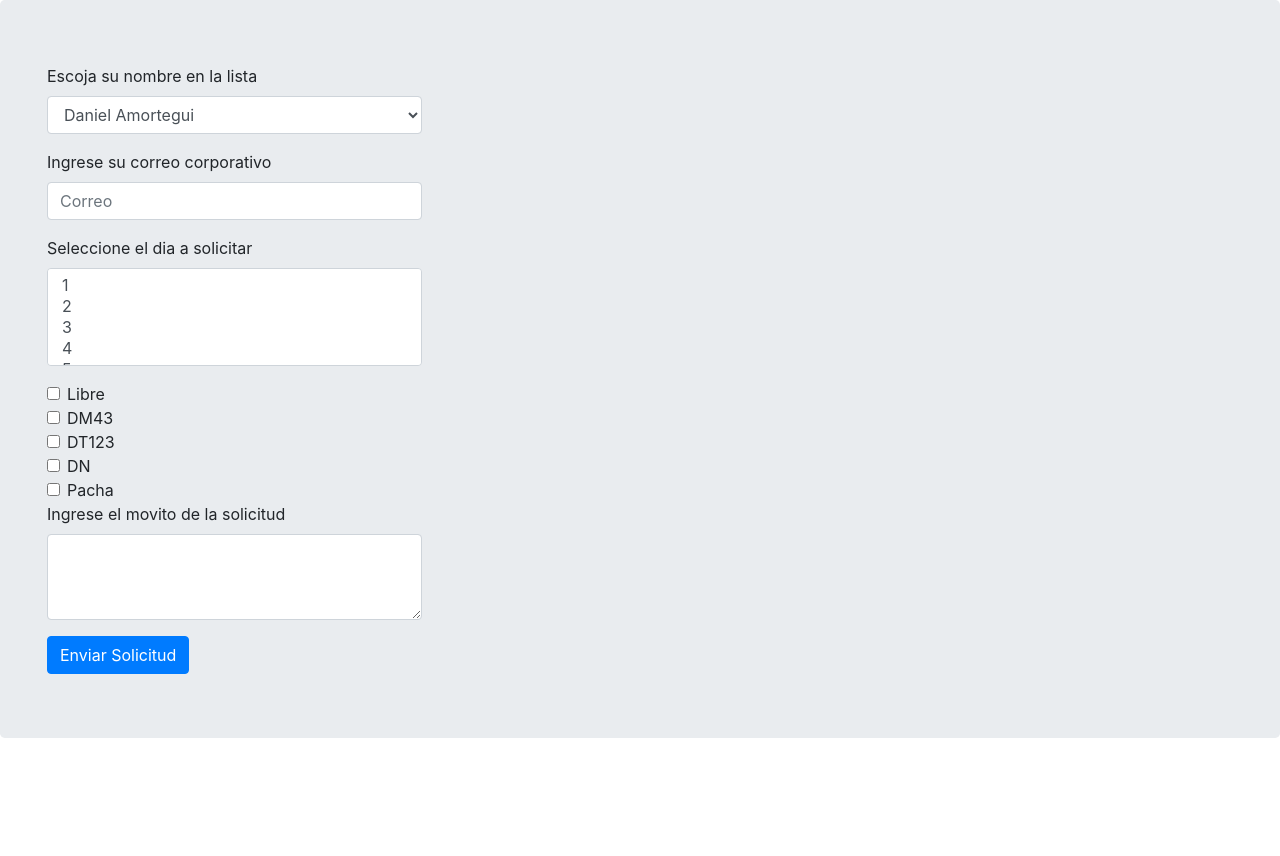
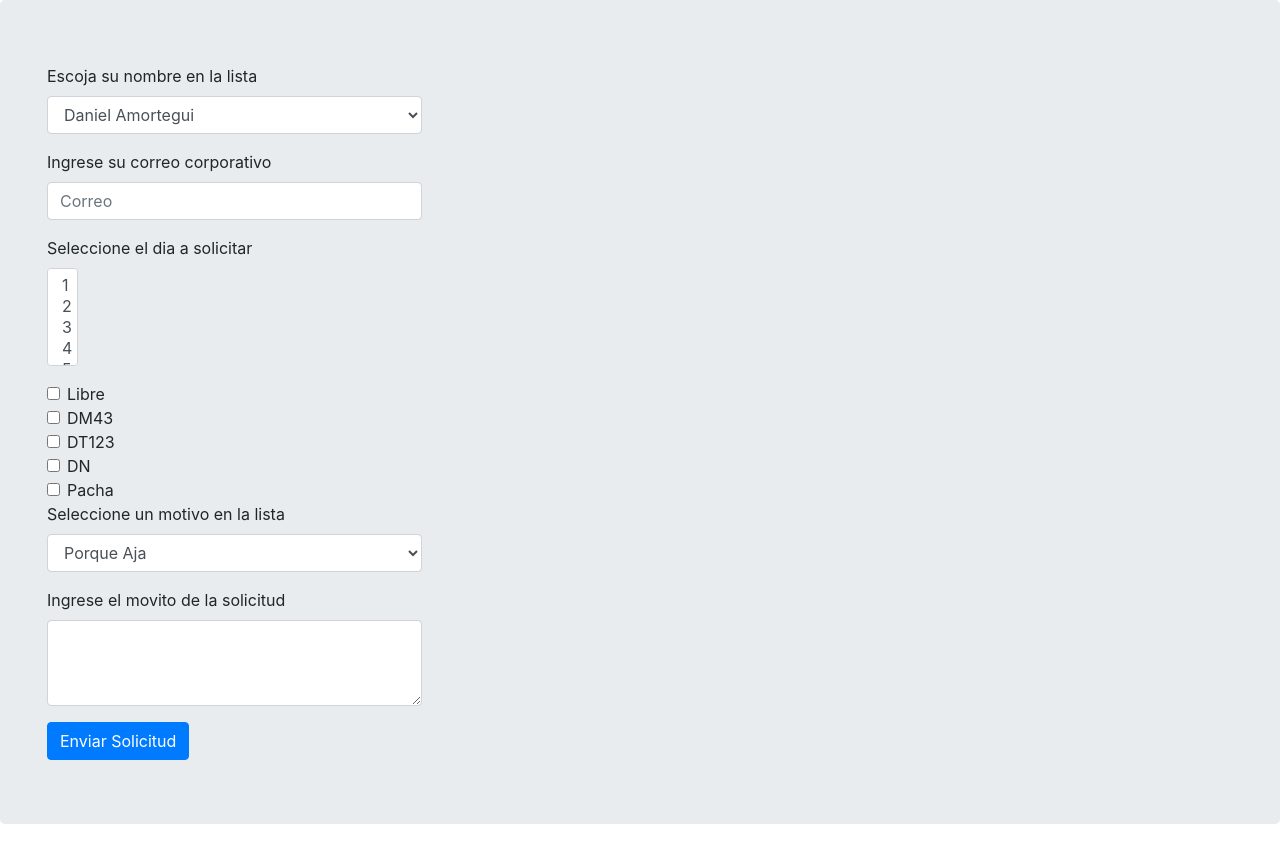
Before and after one commit to jhonasr/formtest, a plain HTML site: page index.html in a window 1280 px wide. Before the commit the page ends 800 px from the top, so only its background shows below. Drawn offline with nearby package versions, Linux system fonts and the light colour scheme.

Commit message:
add option list

```diff
--- a/index.html
+++ b/index.html
@@ -37,7 +37,7 @@
 
           <div class="form-group">
             <label for="exampleFormControlSelect2">Seleccione el dia a solicitar</label>
-            <select multiple class="form-control" id="exampleFormControlSelect2" name="dia_solicitado">
+            <select multiple class="form-control  col-1" id="exampleFormControlSelect2" name="dia_solicitado">
               <option>1</option>
               <option>2</option>
               <option>3</option>
@@ -70,6 +70,17 @@
             <input type="checkbox" class="form-check-input" id="turno5" name="turno5">
             <label class="form-check-label" for="turno5">Pacha</label>
           </div>
+
+            <div class="form-group">
+              <label for="issuelist">Seleccione un motivo en la lista</label>
+              <select class="form-control" id="issuelist" name="motivo_de la solicitud">
+              <option>Porque Aja</option>
+              <option>Porque si</option>
+              <option>Que le imprta</option>
+              <option>porque quise</option>
+              </select>
+            </div>
+
 
           <div class="form-group">
             <label for="exampleFormControlTextarea1">Ingrese el movito de la solicitud</label>
```
